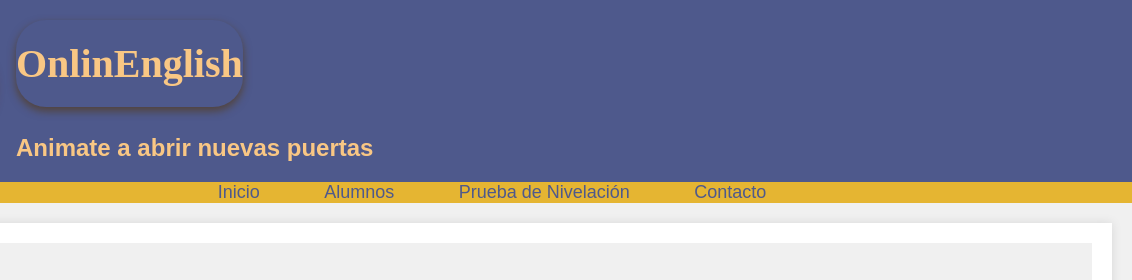
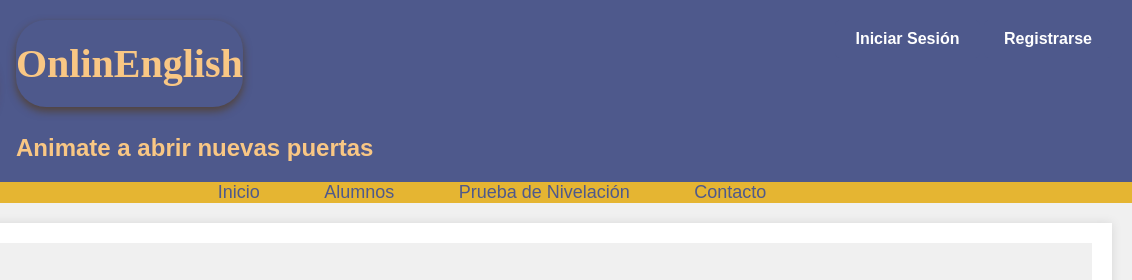
Before and after one commit to VeroJuani/OnlinEnglish-VersionFInal, a plain HTML site: page index.html in a window 1280 px wide. Shown: the top 280 px of the page, 148-1280 px from the left. Drawn offline with Linux system fonts and the light colour scheme.

Commit message:
boton loggin

```diff
--- a/index.html
+++ b/index.html
@@ -19,6 +19,11 @@
             <h1 class="header-title">OnlinEnglish</h1>
             <h3 class="header-subtitle">Animate a abrir nuevas puertas</h3>
         </div>
+        <div class="header-buttons">
+            <a href="login.html" class="login-button">Iniciar Sesión</a>
+            <a href="registro.html" class="registro-button">Registrarse</a>
+        </div>
+
     </header>
 
     <nav>
```
Also changed, not shown: alumnos.html (+4 -0 lines), prueba.html (+4 -0 lines).
